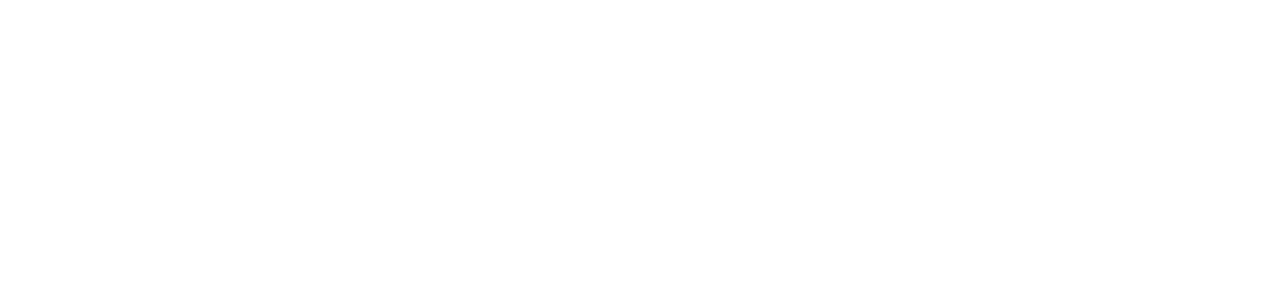
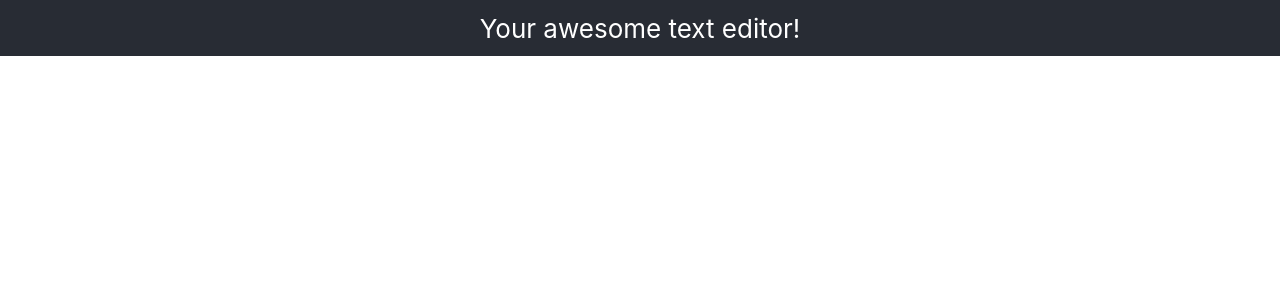
Before and after one commit to Linhatran/rich-text-editor, a React (Create React App) app: page / in a window 1280 px wide. Shown: the top 300 px of the page. Built offline with nearby package versions, Linux system fonts and the light colour scheme.

Commit message:
add header and change header height

```diff
--- a/src/App.css
+++ b/src/App.css
@@ -15,7 +15,7 @@
 
 .App-header {
   background-color: #282c34;
-  min-height: 100vh;
+  min-height: 7vh;
   display: flex;
   flex-direction: column;
   align-items: center;
--- a/src/App.tsx
+++ b/src/App.tsx
@@ -5,6 +5,7 @@
 function App() {
   return (
     <div className="App">
+      <div className='App-header'>Your awesome text editor!</div>
       <RichTextEditor/>
     </div>
   );
```
